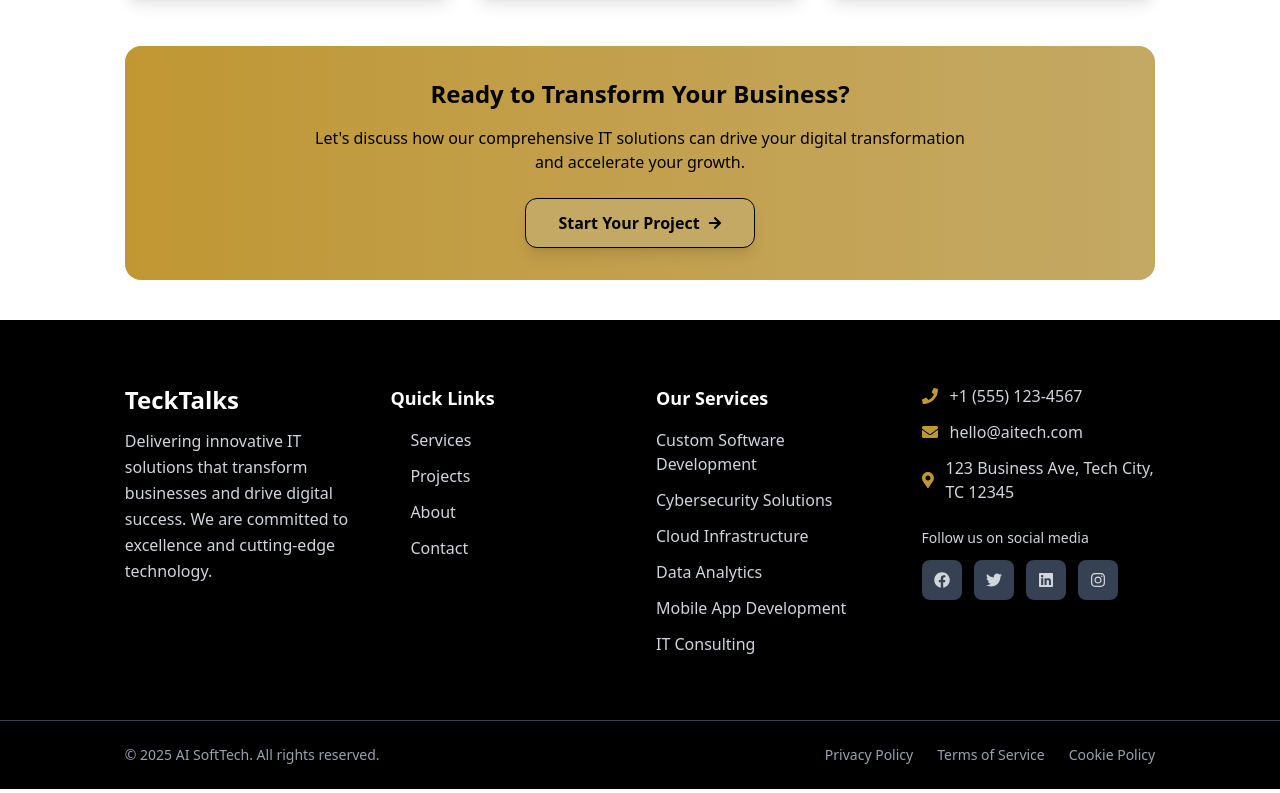
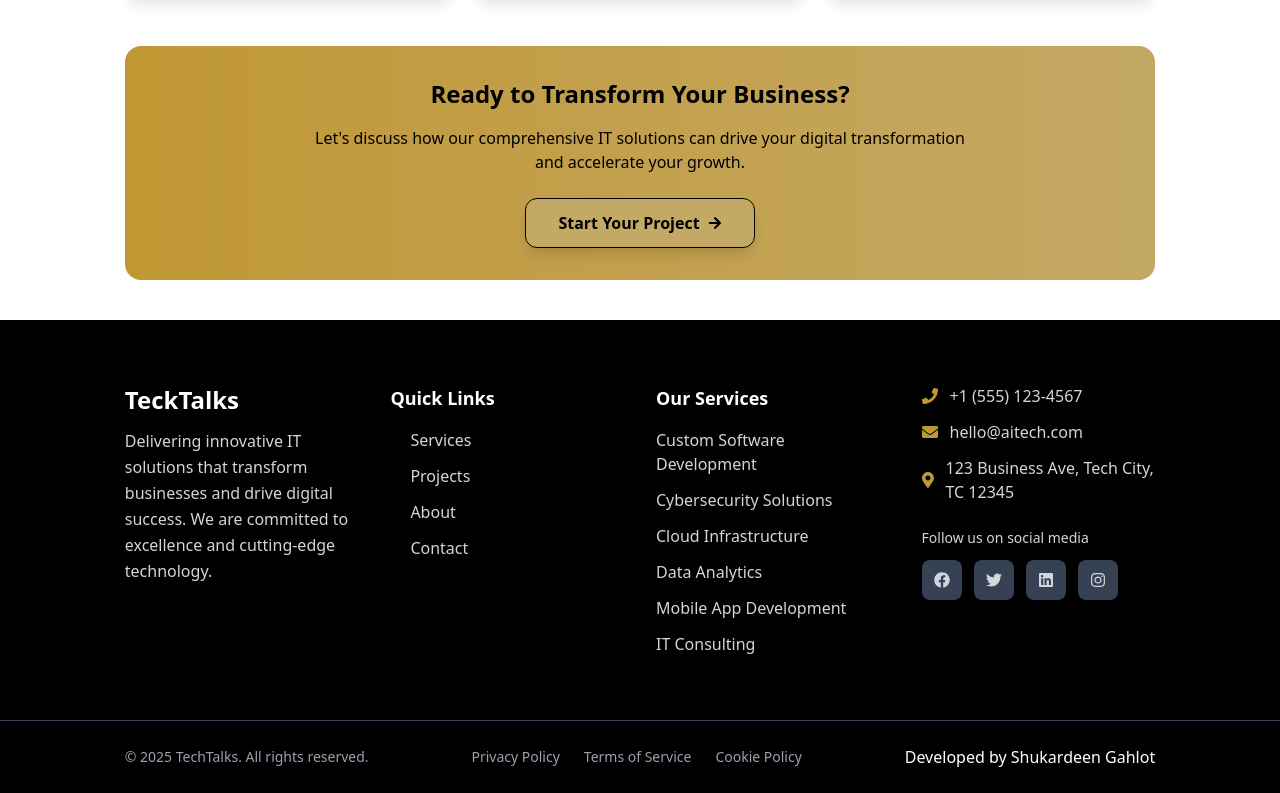
Before and after one commit to Shukardeen/visofttechproject, a React (Vite) app in the folder frontend/: page / in a window 1280 px wide. Shown: the part 3137-3930 px from the top of the page. Built offline with nearby package versions, Linux system fonts and the light colour scheme; no server answers.

Commit message:
updated footer

```diff
--- a/frontend/src/Components/Footer.jsx
+++ b/frontend/src/Components/Footer.jsx
@@ -118,7 +118,7 @@ function Footer() {
         <div className="w-[83%] max-w-6xl mx-auto px-4 py-6">
           <div className="flex flex-col md:flex-row items-center justify-between gap-4">
             <p className="text-gray-400 text-sm text-center md:text-left">
-              &copy; {currentYear} AI SoftTech. All rights reserved.
+              &copy; {currentYear} TechTalks. All rights reserved.
             </p>
             <div className="flex gap-6 text-sm">
               <Link to="/" className="text-gray-400 text-center hover:text-blue-400 transition-colors duration-300">
@@ -131,6 +131,7 @@ function Footer() {
                 Cookie Policy
               </Link>
             </div>
+            <p>Developed by Shukardeen Gahlot</p>
           </div>
         </div>
       </div>
```
